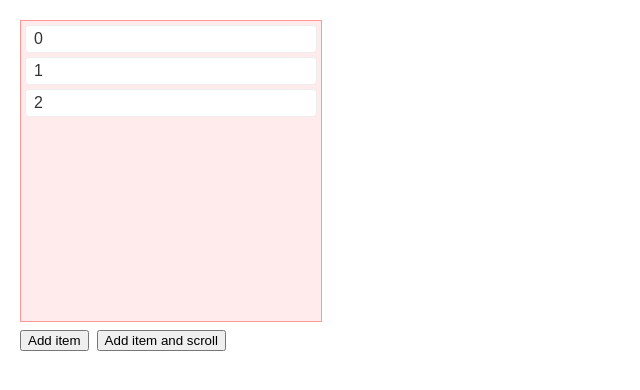
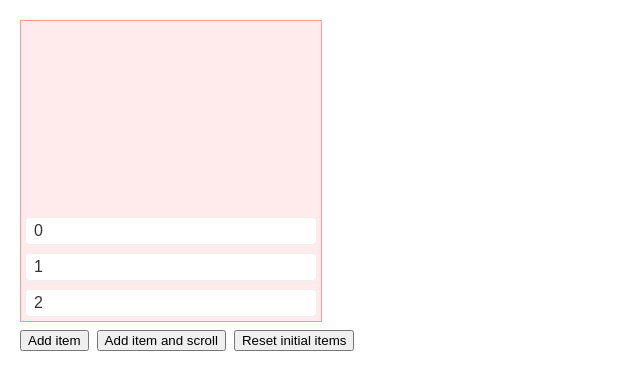
Before and after one commit to ckuijjer/column-reverse-scroll-to-bottom, a React (Create React App) app: page / in a window 1280 px wide. Shown: the top 390 px of the page, without its empty margins (0-640 px from the left). Built offline with nearby package versions, Linux system fonts and the light colour scheme.

Commit message:
column-reverse, and reverse the array (not in place, but make a copy first)

```diff
--- a/src/App.js
+++ b/src/App.js
@@ -2,9 +2,12 @@ import React, { Component } from 'react';
 
 const NUMBER_OF_INITIAL_ITEMS = 3;
 
+const initialItems = () =>
+  new Array(NUMBER_OF_INITIAL_ITEMS).fill(0).map((_, i) => i);
+
 class App extends Component {
   state = {
-    items: new Array(NUMBER_OF_INITIAL_ITEMS).fill(0).map((_, i) => i),
+    items: initialItems(),
   };
 
   addItem = () => {
@@ -15,6 +18,12 @@ class App extends Component {
 
   addItemAndScroll = () => {
     this.addItem();
+  };
+
+  resetInitialItems = () => {
+    this.setState(state => ({
+      items: initialItems(),
+    }));
   };
 
   render() {
@@ -33,6 +42,9 @@ class App extends Component {
         <button style={styles.button} onClick={this.addItemAndScroll}>
           Add item and scroll
         </button>
+        <button style={styles.button} onClick={this.resetInitialItems}>
+          Reset initial items
+        </button>
       </div>
     );
   }
@@ -45,9 +57,20 @@ const List = ({ items }) => {
     width: 300,
     height: 300,
     overflow: 'scroll',
+    display: 'flex',
+    flexDirection: 'column-reverse',
   };
 
-  return <div style={style}>{items.map(item => <Item>{item}</Item>)}</div>;
+  console.log('items', items);
+
+  return (
+    <div style={style}>
+      {[...items].reverse().map((item, i) => {
+        console.log(`item ${item} index ${i}`);
+        return <Item>{item}</Item>;
+      })}
+    </div>
+  );
 };
 
 const Item = ({ children }) => {
```
